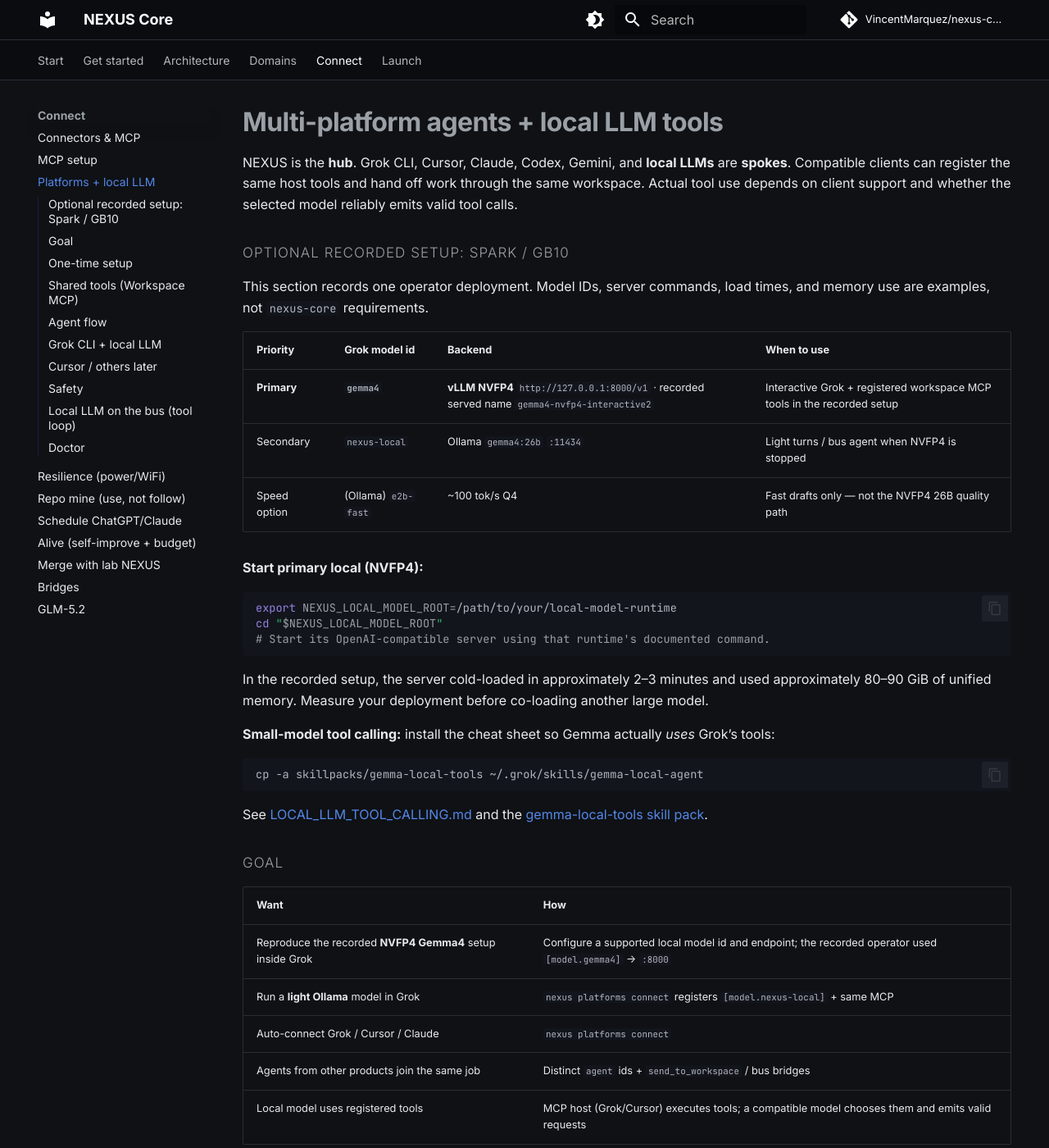
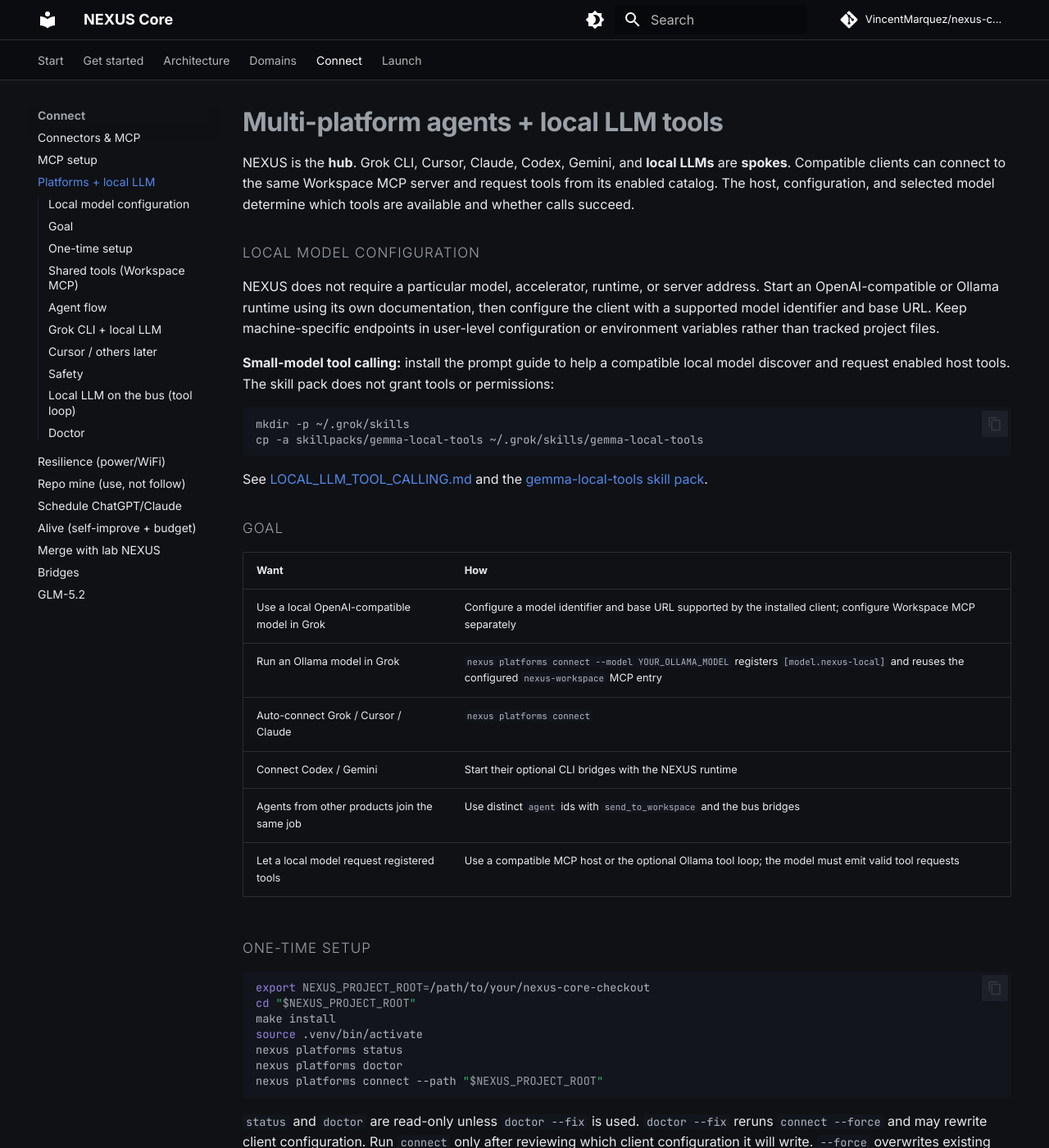
Before and after one commit to VincentMarquez/nexus-core, an MkDocs documentation site: the page built from docs/PLATFORMS.md, in a window 1280 px wide and 1400 px high. Shown: the whole window at 82% size. Built offline with MkDocs 1.6.1 and Material for MkDocs 9.7.7, drawn with Linux system fonts in a browser that asks for light colours; comment, search, counter and statistics services are not loaded; some of the changed text lies outside the part shown.

Commit message:
Generalize multi-platform setup documentation

````diff
--- a/docs/PLATFORMS.md
+++ b/docs/PLATFORMS.md
@@ -1,44 +1,41 @@
 # Multi-platform agents + local LLM tools
 
-NEXUS is the **hub**. Grok CLI, Cursor, Claude, Codex, Gemini, and **local LLMs** are **spokes**. Compatible clients can register the same host tools and hand off work through the same workspace. Actual tool use depends on client support and whether the selected model reliably emits valid tool calls.
+NEXUS is the **hub**. Grok CLI, Cursor, Claude, Codex, Gemini, and
+**local LLMs** are **spokes**. Compatible clients can connect to the same
+Workspace MCP server and request tools from its enabled catalog. The host,
+configuration, and selected model determine which tools are available and
+whether calls succeed.
 
-## Optional recorded setup: Spark / GB10
+## Local model configuration
 
-This section records one operator deployment. Model IDs, server commands, load times, and memory use are examples, not `nexus-core` requirements.
+NEXUS does not require a particular model, accelerator, runtime, or server
+address. Start an OpenAI-compatible or Ollama runtime using its own
+documentation, then configure the client with a supported model identifier and
+base URL. Keep machine-specific endpoints in user-level configuration or
+environment variables rather than tracked project files.
 
-| Priority | Grok model id | Backend | When to use |
-|----------|---------------|---------|-------------|
-| **Primary** | **`gemma4`** | **vLLM NVFP4** `http://127.0.0.1:8000/v1` · recorded served name `gemma4-nvfp4-interactive2` | Interactive Grok + registered workspace MCP tools in the recorded setup |
-| Secondary | `nexus-local` | Ollama `gemma4:26b` `:11434` | Light turns / bus agent when NVFP4 is stopped |
-| Speed option | (Ollama) `e2b-fast` | ~100 tok/s Q4 | Fast drafts only — not the NVFP4 26B quality path |
-
-**Start primary local (NVFP4):**
+**Small-model tool calling:** install the prompt guide to help a compatible
+local model discover and request enabled host tools. The skill pack does not
+grant tools or permissions:
 
 ```bash
-export NEXUS_LOCAL_MODEL_ROOT=/path/to/your/local-model-runtime
-cd "$NEXUS_LOCAL_MODEL_ROOT"
-# Start its OpenAI-compatible server using that runtime's documented command.
+mkdir -p ~/.grok/skills
+cp -a skillpacks/gemma-local-tools ~/.grok/skills/gemma-local-tools
 ```
 
-In the recorded setup, the server cold-loaded in approximately 2–3 minutes and used approximately 80–90 GiB of unified memory. Measure your deployment before co-loading another large model.
-
-**Small-model tool calling:** install the cheat sheet so Gemma actually *uses* Grok’s tools:
-
-```bash
-cp -a skillpacks/gemma-local-tools ~/.grok/skills/gemma-local-agent
-```
-
-See [LOCAL_LLM_TOOL_CALLING.md](LOCAL_LLM_TOOL_CALLING.md) and the [gemma-local-tools skill pack](https://github.com/VincentMarquez/nexus-core/tree/main/skillpacks/gemma-local-tools).
+See [LOCAL_LLM_TOOL_CALLING.md](LOCAL_LLM_TOOL_CALLING.md) and the
+[gemma-local-tools skill pack](https://github.com/VincentMarquez/nexus-core/tree/main/skillpacks/gemma-local-tools).
 
 ## Goal
 
 | Want | How |
 |------|-----|
-| Reproduce the recorded **NVFP4 Gemma4** setup inside Grok | Configure a supported local model id and endpoint; the recorded operator used `[model.gemma4]` → `:8000` |
-| Run a **light Ollama** model in Grok | `nexus platforms connect` registers `[model.nexus-local]` + same MCP |
+| Use a local OpenAI-compatible model in Grok | Configure a model identifier and base URL supported by the installed client; configure Workspace MCP separately |
+| Run an Ollama model in Grok | `nexus platforms connect --model YOUR_OLLAMA_MODEL` registers `[model.nexus-local]` and reuses the configured `nexus-workspace` MCP entry |
 | Auto-connect Grok / Cursor / Claude | `nexus platforms connect` |
-| Agents from other products join the same job | Distinct `agent` ids + `send_to_workspace` / bus bridges |
-| Local model uses registered tools | MCP host (Grok/Cursor) executes tools; a compatible model chooses them and emits valid requests |
+| Connect Codex / Gemini | Start their optional CLI bridges with the NEXUS runtime |
+| Agents from other products join the same job | Use distinct `agent` ids with `send_to_workspace` and the bus bridges |
+| Let a local model request registered tools | Use a compatible MCP host or the optional Ollama tool loop; the model must emit valid tool requests |
 
 ## One-time setup
 
@@ -52,18 +49,23 @@
 nexus platforms connect --path "$NEXUS_PROJECT_ROOT"
 ```
 
-`status` and `doctor` are read-only. Run `connect` only after reviewing which
-client configuration it will write. `--force` overwrites existing MCP entries,
-and `--start` also launches the source-checkout runtime.
+`status` and `doctor` are read-only unless `doctor --fix` is used.
+`doctor --fix` reruns `connect --force` and may rewrite client configuration.
+Run `connect` only after reviewing which client configuration it will write.
+`--force` overwrites existing MCP entries, and `--start` also launches the
+source-checkout runtime.
 
 What `connect` does:
 
-1. **Grok CLI** — `mcp_servers.nexus-workspace` in `~/.grok/config.toml` (or `grok mcp add`)
-2. **Grok local model (Ollama secondary)** — optional `[model.nexus-local]` → `http://127.0.0.1:11434/v1`
-3. **Does not overwrite** an existing `[model.gemma4]` **NVFP4 / vLLM** entry — keep that as primary interactive local
+1. **Grok CLI** — `mcp_servers.nexus-workspace` in `~/.grok/config.toml`
+2. **Grok local model** — optionally registers `[model.nexus-local]` for a local Ollama runtime
+3. **Other Grok models** — leaves unrelated `[model.*]` entries unchanged
 4. **Cursor** — `.cursor/mcp.json` in the project
 5. **Claude** — `connectors/examples/claude-desktop.nexus.json` (+ desktop config if found)
-6. **`--start`** — `nexus start -y` so Ollama bridge agent `local` is on the event bus (optional; not required for NVFP4-in-Grok)
+6. **`--start`** — runs `nexus start -y` so optional bridge agents join the event bus
+
+Codex and Gemini participate through their CLI bridges. `platforms connect`
+does not install MCP configuration for those clients.
 
 ## Shared tools (Workspace MCP)
 
@@ -73,7 +75,7 @@
 | `read_project_file` / `write_to_project` | File IO |
 | `send_to_workspace` / `read_workspace_chat` | Multi-agent handoff log |
 | `nexus_status` | Root + runtime |
-| `run_project_checks` | Evidence: install + pytest + smoke |
+| `run_project_checks` | Runs configured install, test, and smoke checks; may execute repository-controlled code |
 | `bus_status` | Which agents (local/claude/gpt/…) are online |
 | `github_community_status` | `gh` + target repo |
 | `list_platforms` | Detected clients on this machine |
@@ -81,20 +83,19 @@
 ## Agent flow
 
 ```text
-Grok CLI + model gemma4 (NVFP4 vLLM :8000) ──MCP──┐
-Grok CLI + model nexus-local (Ollama) ─────────────┤
-Cursor ──MCP───────────────────────────────────────┼──► NEXUS hub
-Claude ──MCP / CLI bridge──────────────────────────┤     · Workspace MCP tools
-Codex / Gemini ──CLI bridge────────────────────────┤     · event bus (optional)
-Ollama bus agent `local` (ollama_tools loop) ──────┘     · durable jobs
-         ◄──── workspace chat handoff ──────────────────┘
+Grok CLI + configured cloud/local model ──MCP─────┐
+Cursor ──MCP───────────────────────────────────────┤
+Claude ──MCP / CLI bridge──────────────────────────┼──► NEXUS hub
+Codex / Gemini ──CLI bridge────────────────────────┤     · Workspace MCP tools
+Ollama bus agent `local` (optional tool loop) ─────┘     · event bus (optional)
+         ◄──── workspace chat handoff ──────────────────┘     · durable jobs
 ```
 
 Agent ids (use consistently):
 
 | Platform | `agent` id |
 |----------|------------|
-| Grok CLI (cloud or **NVFP4 gemma4**) | `grok_cli` |
+| Grok CLI (cloud or local model) | `grok_cli` |
 | Cursor | `cursor` |
 | Claude | `claude` |
 | Codex | `gpt` |
@@ -103,32 +104,29 @@
 
 ## Grok CLI + local LLM
 
-**Split of labor (recommended on Spark):**
-
-| | **Local NVFP4 `gemma4`** | Grok (cloud) | Ollama `nexus-local` / bus |
-|--|--------------------------|--------------|----------------------------|
-| Role | **Default interactive + workspace MCP** | Hard grading / when NVFP down | Light bus turns, drafts |
-| Backend | vLLM `nvfp4-interactive2` `:8000` | xAI | Ollama `:11434` |
-| Memory | Approximately 80–90 GiB in the recorded run | Network-backed | Deployment-specific |
+Start the selected local runtime separately, using its documented server
+command. Then configure Grok with a supported local model identifier and base
+URL. Workspace MCP configuration is independent of the selected model.
 
 ```bash
-# Primary path — NVFP4 Gemma4 + workspace tools
-export NEXUS_LOCAL_MODEL_ROOT=/path/to/your/local-model-runtime
-cd "$NEXUS_LOCAL_MODEL_ROOT"
-# Start the server using that runtime's documented command.
-# Then configure your Grok client with a supported local model identifier.
+# Connect Workspace MCP.
+nexus platforms connect --no-local-model
+
+# Start the local runtime separately, then configure its model identifier and
+# base URL in the client without committing machine-specific values.
 grok
-# /model gemma4   if needed
+# Select the configured local model if needed.
 # Prompt: talk to workspace via send_to_workspace / read_workspace_chat
 
-# Secondary — Ollama only when NVFP is stopped
-# ./manage.sh nvfp4-interactive2 stop
-nexus platforms connect --model gemma4:26b
+# Optional Ollama integration.
+nexus platforms connect --model YOUR_OLLAMA_MODEL
 ollama serve
-# /model nexus-local
+# In Grok, select nexus-local if needed.
 ```
 
-**MCP tools attach to the Grok session**, not to a single vendor model. A selected local model can use those registered tools when the client supports tool calls and the model emits valid requests. `platforms connect` does not replace an existing `[model.gemma4]` block.
+**MCP tools attach to the Grok session**, not to a single vendor model. A
+selected local model can request registered tools when the client supports tool
+calls, the tool is enabled, and the model emits a valid request.
 
 ## Cursor / others later
 
@@ -158,8 +156,10 @@
 - The catalog also contains write and operational tools. Privilege labels are
   descriptive and do not enforce authorization at call time.
 - `connect` is opt-in, but it writes client configuration and may place
-  absolute machine-local paths in project example files. Inspect the diff
-  before committing or sharing it.
+  absolute machine-local paths in `.cursor/mcp.json` and other client
+  configuration. Inspect the diff before committing or sharing it.
+- Keep private network addresses, hostnames, tunnel URLs, and credentials out
+  of tracked configuration and documentation.
 - Client permission prompts vary by host and configuration; do not assume that
   every tool call receives an interactive approval.
 - Bus CLI bridges remain separate from MCP, and both can run together with the
@@ -176,8 +176,9 @@
 TOOL_CALL {"name": "run_project_checks", "arguments": {}}
 ```
 
-Tools execute via `nexus.mcp_server.call_tool` — the **same** implementations
-Grok CLI / Cursor use. Set `NEXUS_OLLAMA_TOOLS=0` to disable.
+Tools execute via `nexus.mcp_server.call_tool`, the same handler implementations
+used by Grok CLI and Cursor. Host profiles and permissions may expose different
+tool catalogs. Set `NEXUS_OLLAMA_TOOLS=0` to disable.
 
 ## Doctor
 
````
Also changed, not shown: other parts of docs/PLATFORMS.md (+1 -1 lines).
